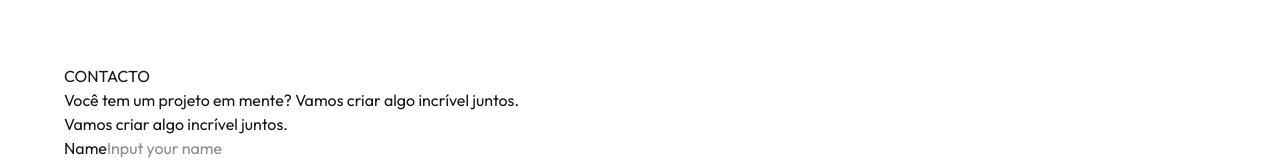
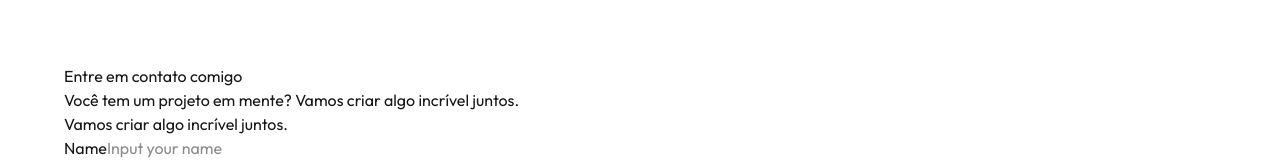
Before and after one commit to jormaedes/portfolio, a Next.js app: page / in a window 1280 px wide. Shown: the part 4063-4223 px from the top of the page. Built offline with nearby package versions, Linux system fonts and the light colour scheme; no server answers.

Commit message:
feat: update contact section titles for improved clarity

```diff
--- a/src/components/Contact.tsx
+++ b/src/components/Contact.tsx
@@ -9,8 +9,8 @@ import { Heading1 } from "lucide-react";
 
 const contactContent = {
     title: {
-        pt: 'CONTACTO',
-        en: 'CONTACT',
+        pt: 'Entre em contato comigo',
+        en: 'Get in touch with me',
     },
     content_1: {
         pt: "Você tem um projeto em mente? Vamos criar algo incrível juntos.",
@@ -109,7 +109,6 @@ async function handleSubmit(event: FormEvent<HTMLFormElement>) {
                         </div>
 
                     </div>
-
                 </div>
             </div>
         </section>
```
